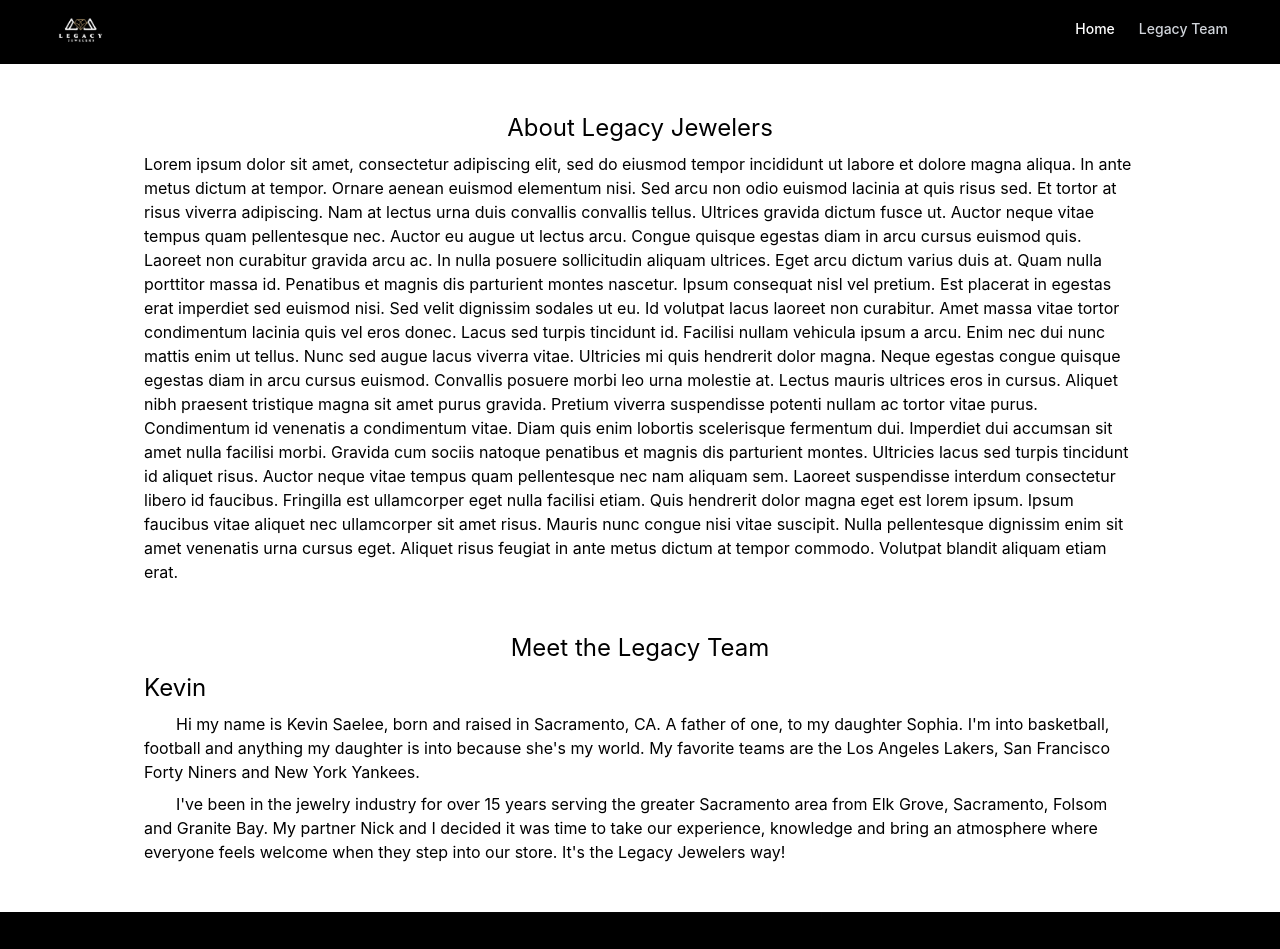
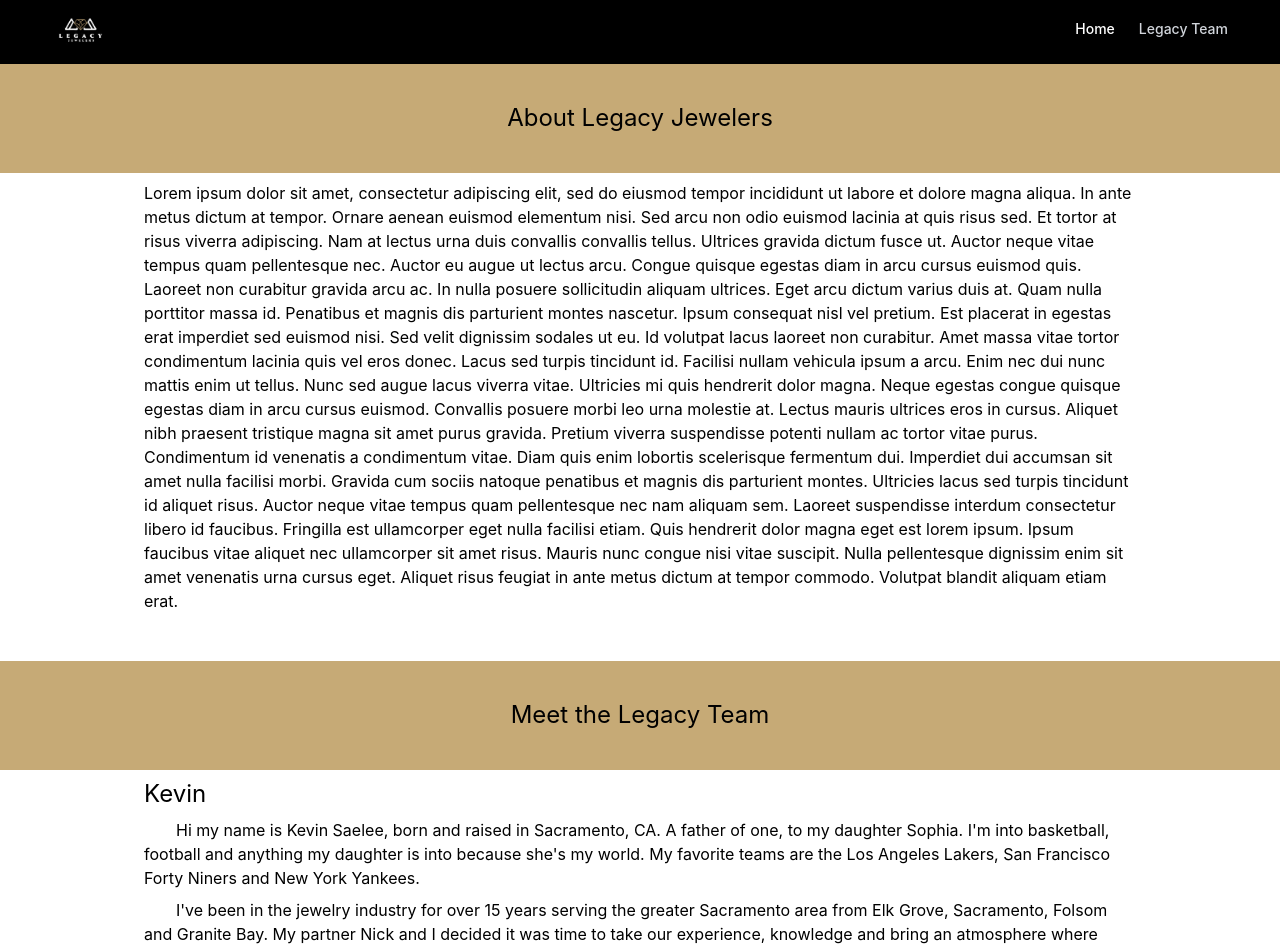
Before and after one commit to jbarber34/legacy-jewelers, a React (Create React App) app: page /about in a window 1280 px wide. Shown: the top 949 px of the page. Built offline with nearby package versions, Linux system fonts and the light colour scheme.

Commit message:
Adding background color to about us and legacy team page

```diff
--- a/src/components/Pages/AboutUs.jsx
+++ b/src/components/Pages/AboutUs.jsx
@@ -6,7 +6,7 @@
     <div>
       <AboutNav />
       <div>
-        <h1 className='text-center mt-12 mb-2 text-2xl'>
+        <h1 className='container-fluid text-center mb-2 text-2xl'>
           About Legacy Jewelers
         </h1>
         <p className='mb-12 px-36'>
@@ -46,23 +46,29 @@
         </p>
       </div>
       <section id='legacyTeam'>
+        <div className=''>
+          <h1 className='container-fluid text-center mb-2 text-2xl'>
+            Meet the Legacy Team
+          </h1>
+
           <div className='mb-12 px-36'>
-          <h1 className='text-center mb-2 text-2xl'>Meet the Legacy Team</h1>
             <h3 className='text-2xl my-2'>Kevin</h3>
             <p className='indent-8'>
               Hi my name is Kevin Saelee, born and raised in Sacramento, CA. A
-            father of one, to my daughter Sophia. I'm into basketball, football
-            and anything my daughter is into because she's my world. My favorite
-            teams are the Los Angeles Lakers, San Francisco Forty Niners and New
-            York Yankees.
+              father of one, to my daughter Sophia. I'm into basketball,
+              football and anything my daughter is into because she's my world.
+              My favorite teams are the Los Angeles Lakers, San Francisco Forty
+              Niners and New York Yankees.
             </p>
             <p className='mt-2 indent-8'>
               I've been in the jewelry industry for over 15 years serving the
               greater Sacramento area from Elk Grove, Sacramento, Folsom and
               Granite Bay. My partner Nick and I decided it was time to take our
               experience, knowledge and bring an atmosphere where everyone feels
-            welcome when they step into our store. It's the Legacy Jewelers way!
+              welcome when they step into our store. It's the Legacy Jewelers
+              way!
             </p>
+          </div>
         </div>
       </section>
       <div className='grid grid-rows-1 bg-black'>
--- a/src/components/Pages/Contact.jsx
+++ b/src/components/Pages/Contact.jsx
@@ -1,4 +1,4 @@
-// import Map from './Map';
+// import Map from '../Map'; // ADD BACK WHEN DONE TESTING
 
 function Contact() {
   return (
@@ -6,7 +6,7 @@
       {/* <div className='lg:my-24 lg:grid lg:grid-cols-2 lg:gap-4 place-content-evenly h-48'> */}
       <div>
         <div>
-          {/* {' '}
+          {/* {' '} // ADD BACK WHEN DONE TESTING
           <Map />{' '} */}
         </div>
         <div className='lg:mt-12 lg:mx-auto border-16 border-black lg:max-w-screen-sm'>
```
Lines whose indentation alone changed are shown as unchanged.
